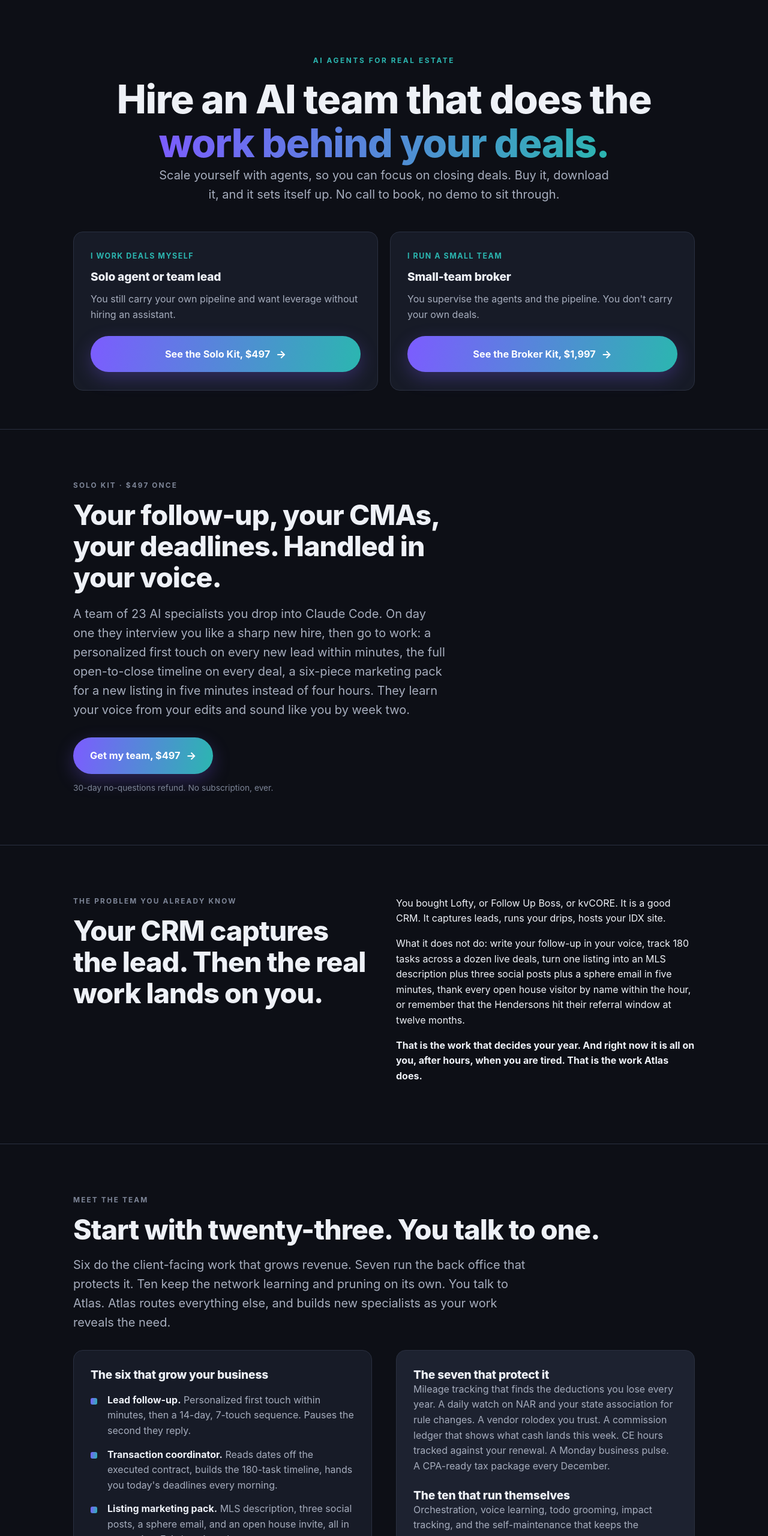
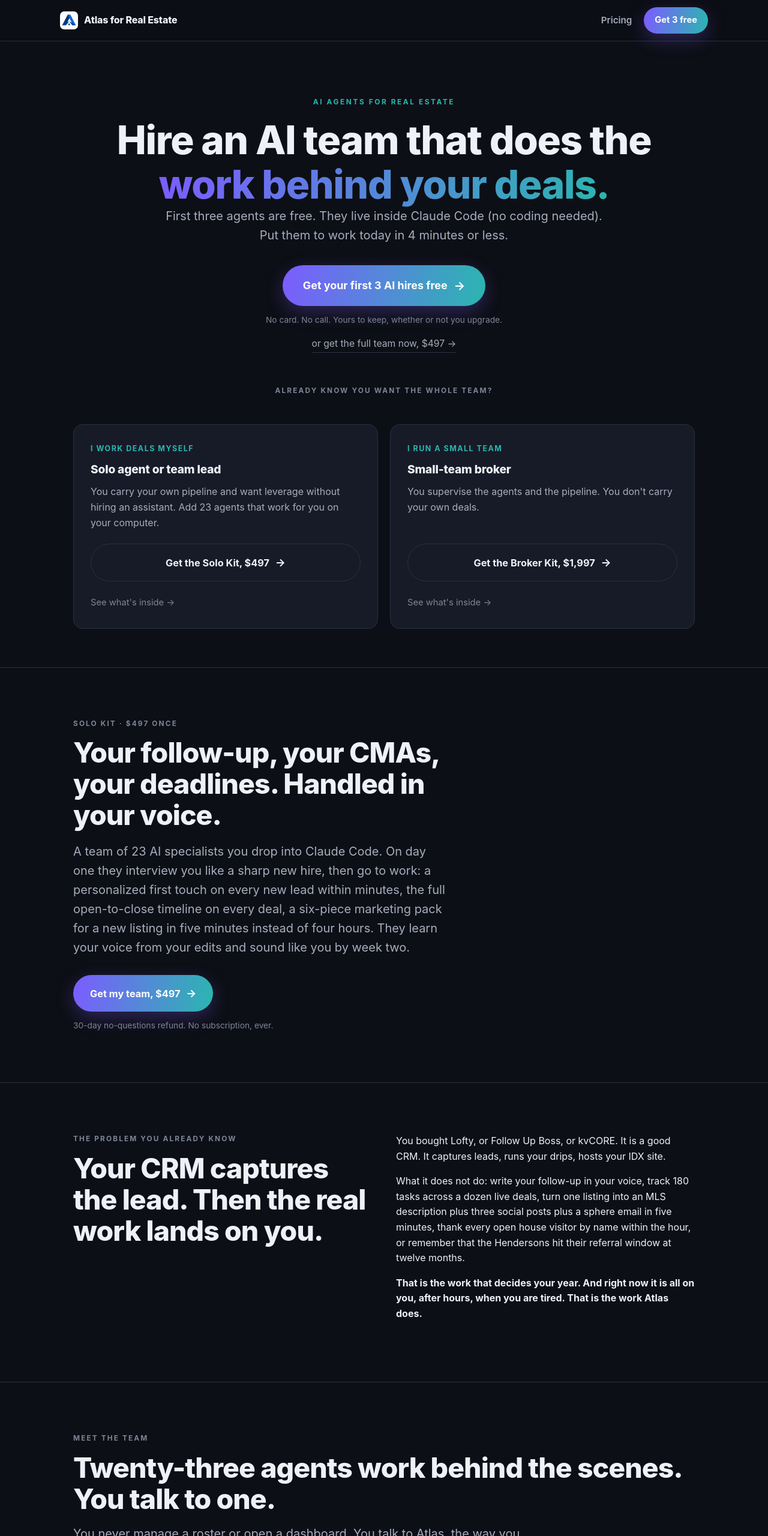
Before and after one commit to GeraldZingraf/atlas-re-site, a website: page index.html in a window 1280 px wide. Shown: the top 2560 px of the page at 60% size. Drawn offline with Linux system fonts and the light colour scheme.

Commit message:
Homepage: free-first hero + nav/sticky to free starter, value-led team section, Build Agent/Workflow spotlight, pricing copy cleanup
- Hero primary CTA -> /free-starter.html (First three agents free); paid demoted to secondary $497 link + ghost fork.
- Sticky mobile CTA and nav 'Get 3 free' -> free starter; nav 'Pricing' -> #pricing fork.
- Meet-the-team reframed value-over-features (talk to Atlas, it routes 23 agents).
- Virtual Office: spotlight Build a New Agent / Build a New Workflow.
- Day-one section: 23 agents in 4 weeks, keeps building weekly.
- Removed API-usage cost line (solo+broker) and refund/updates bullets.

Co-Authored-By: Claude Opus 4.8 <noreply@anthropic.com>

```diff
--- a/index.html
+++ b/index.html
@@ -58,7 +58,7 @@
   .grad{background:var(--accent-grad);-webkit-background-clip:text;background-clip:text;color:transparent}
   .muted{color:var(--muted)}
   .faint{color:var(--faint)}
-  section{padding:84px 0;border-top:1px solid var(--line)}
+  section{padding:84px 0;border-top:1px solid var(--line);scroll-margin-top:70px}
   .hero{padding:92px 0 64px;border-top:0;text-align:center}
   .hero .lead{margin-left:auto;margin-right:auto}
 
@@ -74,6 +74,25 @@
   .btn-ghost:hover{border-color:var(--brand);color:#fff}
   .btn .arrow{font-size:1.1em;transform:translateY(1px)}
   .refund{font-size:.86rem;color:var(--faint);margin-top:12px}
+
+  /* top nav */
+  .nav{position:sticky;top:0;z-index:60;border-bottom:1px solid var(--line);background:rgba(13,15,22,.72);backdrop-filter:blur(8px)}
+  .nav-in{display:flex;align-items:center;justify-content:space-between;padding:12px 0}
+  .brand{display:inline-flex;align-items:center;gap:10px;font-weight:800;letter-spacing:-.01em;text-decoration:none;color:var(--ink)}
+  .brand img{width:30px;height:30px;border-radius:7px}
+  .nav-links{display:flex;align-items:center;gap:20px}
+  .navlink{color:var(--muted);text-decoration:none;font-weight:600;font-size:.95rem}
+  .navlink:hover{color:var(--ink)}
+  .btn-sm{padding:10px 18px;font-size:.92rem}
+
+  /* hero CTA (free-first) */
+  .hero-cta{margin-top:34px;display:flex;flex-direction:column;align-items:center}
+  .btn-lg{padding:18px 34px;font-size:1.12rem}
+  .hero-secondary{display:inline-block;margin-top:16px;color:var(--muted);font-size:.98rem;text-decoration:none;border-bottom:1px solid var(--line);padding-bottom:2px}
+  .hero-secondary:hover{color:var(--ink);border-color:var(--brand)}
+  .fork-kicker{margin-top:54px;text-align:center;scroll-margin-top:80px}
+  .seelink{display:inline-block;margin-top:10px;color:var(--faint);font-size:.92rem;text-decoration:none}
+  .seelink:hover{color:var(--ink)}
 
   /* fork */
   .fork{display:grid;grid-template-columns:1fr 1fr;gap:20px;margin-top:46px;text-align:left}
@@ -150,31 +169,52 @@
     .hero{padding:64px 0 44px}
     .sticky-cta{display:block}
     body{padding-bottom:76px}
+    .nav .navlink{display:none}
+    .hero-cta .btn-lg{width:100%}
   }
 </style>
 <script src="/analytics.js" defer></script>
 </head>
 <body>
 
+<nav class="nav">
+  <div class="wrap nav-in">
+    <a class="brand" href="/"><img src="favicon.png" alt="" /> Atlas for Real Estate</a>
+    <div class="nav-links">
+      <a class="navlink" href="#pricing">Pricing</a>
+      <a class="btn btn-primary btn-sm" href="/free-starter.html">Get 3 free</a>
+    </div>
+  </div>
+</nav>
+
 <!-- ===================== HERO + FORK ===================== -->
 <header class="hero">
   <div class="wrap">
     <p class="eyebrow">AI agents for real estate</p>
     <h1>Hire an AI team that does the<br><span class="grad">work behind your deals.</span></h1>
-    <p class="lead">Scale yourself with agents, so you can focus on closing deals. Buy it, download it, and it sets itself up. No call to book, no demo to sit through.</p>
+    <p class="lead">First three agents are free. They live inside Claude Code (no coding needed). Put them to work today in 4 minutes or less.</p>
 
+    <div class="hero-cta">
+      <a class="btn btn-primary btn-lg" href="/free-starter.html">Get your first 3 AI hires free <span class="arrow">&rarr;</span></a>
+      <div class="refund">No card. No call. Yours to keep, whether or not you upgrade.</div>
+      <a class="hero-secondary" href="/checkout.html?sku=solo">or get the full team now, $497 &rarr;</a>
+    </div>
+
+    <p class="kicker fork-kicker" id="pricing">Already know you want the whole team?</p>
     <div class="fork">
       <div class="fork-card">
         <span class="tag">I work deals myself</span>
         <h3>Solo agent or team lead</h3>
-        <p>You still carry your own pipeline and want leverage without hiring an assistant.</p>
-        <a class="btn btn-primary" href="#solo">See the Solo Kit, $497 <span class="arrow">&rarr;</span></a>
+        <p>You carry your own pipeline and want leverage without hiring an assistant. Add 23 agents that work for you on your computer.</p>
+        <a class="btn btn-ghost" href="/checkout.html?sku=solo">Get the Solo Kit, $497 <span class="arrow">&rarr;</span></a>
+        <a class="seelink" href="#solo">See what's inside &rarr;</a>
       </div>
       <div class="fork-card">
         <span class="tag">I run a small team</span>
         <h3>Small-team broker</h3>
         <p>You supervise the agents and the pipeline. You don't carry your own deals.</p>
-        <a class="btn btn-primary" href="#broker">See the Broker Kit, $1,997 <span class="arrow">&rarr;</span></a>
+        <a class="btn btn-ghost" href="/checkout.html?sku=broker">Get the Broker Kit, $1,997 <span class="arrow">&rarr;</span></a>
+        <a class="seelink" href="#broker">See what's inside &rarr;</a>
       </div>
     </div>
   </div>
@@ -215,26 +255,24 @@
 <section>
   <div class="wrap">
     <p class="kicker">Meet the team</p>
-    <h2>Start with twenty-three. You talk to one.</h2>
-    <p class="lead" style="margin-top:16px">Six do the client-facing work that grows revenue. Seven run the back office that protects it. Ten keep the network learning and pruning on its own. You talk to Atlas. Atlas routes everything else, and builds new specialists as your work reveals the need.</p>
+    <h2>Twenty-three agents work behind the scenes. You talk to one.</h2>
+    <p class="lead" style="margin-top:16px">You never manage a roster or open a dashboard. You talk to Atlas, the way you would text an assistant, and Atlas quietly puts the rest of the team to work. No names to learn, no tasks to hand out. You ask, it routes, the work comes back done.</p>
 
     <div class="two" style="margin-top:30px">
       <div class="panel">
-        <h3>The six that grow your business</h3>
+        <h3>What changes on a normal Tuesday</h3>
         <ul class="clean">
-          <li><b>Lead follow-up.</b> Personalized first touch within minutes, then a 14-day, 7-touch sequence. Pauses the second they reply.</li>
-          <li><b>Transaction coordinator.</b> Reads dates off the executed contract, builds the 180-task timeline, hands you today's deadlines every morning.</li>
-          <li><b>Listing marketing pack.</b> MLS description, three social posts, a sphere email, and an open house invite, all in your voice. Fair-housing-clean.</li>
-          <li><b>CMA builder.</b> Comp analysis with defensible adjustments, a price range with reasoning, and a client-ready narrative.</li>
-          <li><b>Open house follow-up.</b> Thank-yous within the hour, day-2 highlights, day-5 re-engagement, plus a same-day report for your seller.</li>
-          <li><b>Past client nurture.</b> Monthly touch list, anniversary notes, referral asks timed to 90 days, 12 months, and 24 months post-close.</li>
+          <li>Every new lead gets a personal first touch within minutes, not whenever you finally sit down at night.</li>
+          <li>Every live deal has its dates tracked, so nothing slips while you are out showing houses.</li>
+          <li>A new listing turns into a full marketing pack before your coffee is cold.</li>
+          <li>Your past clients hear from you on the dates that actually bring referrals back.</li>
+          <li>The mileage, the renewals, the weekly numbers, all handled quietly in the background.</li>
         </ul>
       </div>
       <div class="panel panel-2">
-        <h3>The seven that protect it</h3>
-        <p class="muted">Mileage tracking that finds the deductions you lose every year. A daily watch on NAR and your state association for rule changes. A vendor rolodex you trust. A commission ledger that shows what cash lands this week. CE hours tracked against your renewal. A Monday business pulse. A CPA-ready tax package every December.</p>
-        <h3 style="margin-top:26px">The ten that run themselves</h3>
-        <p class="muted">Orchestration, voice learning, todo grooming, impact tracking, and the self-maintenance that keeps the network from sprawling. You never see most of it. That is the point.</p>
+        <h3>What that feels like</h3>
+        <p class="muted">You close the laptop and the work behind your deals is already done. The follow-up is written in your voice. The deadlines are covered. The marketing went out. You are still the only human your clients ever talk to, and the busywork that used to eat your nights and weekends is simply not yours to carry anymore.</p>
+        <p class="muted" style="margin-top:18px">Twenty-three agents cover the front office, the back office, and the work that quietly runs itself. You will never meet most of them. That is the point.</p>
       </div>
     </div>
   </div>
@@ -250,6 +288,7 @@
     <div class="stack">
       <p>Atlas ships with a Virtual Office you open from a shortcut on your desktop. It is your network rendered as a floor plan, branded with your name, not ours. Leads and sphere in one room, active deals in another, listing marketing, the back office, the learning floor where your voice gets tuned.</p>
       <p>You can see which specialists are working, what they produced overnight, and what is waiting for your review. It is the difference between trusting a black box and watching your team on the floor.</p>
+      <p><b>The office is also where your team grows.</b> Two buttons sit right on the floor. <b>Build a New Agent</b> spins up a brand-new specialist for a job you keep doing by hand. <b>Build a New Workflow</b> chains several agents into one routine that runs start to finish on its own. You describe what you want in plain English, and the office builds it and puts it to work. Your team is never frozen at twenty-three.</p>
       <p class="faint">One double-click. It runs entirely on your laptop.</p>
     </div>
   </div>
@@ -263,8 +302,8 @@
 <section>
   <div class="wrap">
     <p class="kicker">Day one is the difference</p>
-    <h2>A new hire takes four months. This takes four weeks.</h2>
-    <p class="lead" style="margin-top:16px">A real assistant needs a quarter before they know your voice, your market, and your standards. Atlas compresses that to four weeks, and you watch it happen.</p>
+    <h2>A new hire takes four months. Atlas builds a team of over 23 agents in 4 weeks.</h2>
+    <p class="lead" style="margin-top:16px">A real assistant needs a quarter before they know your voice, your market, and your standards. Atlas compresses that to four weeks. And then they start hiring (building) more agents for you every week.</p>
     <div class="timeline">
       <div class="row"><div class="wk">Week 1</div><div class="desc">Aggressive build. Your core specialists go live and start staging real work for your review. Every accept, edit, and reject teaches the network.</div></div>
       <div class="row"><div class="wk">Week 2</div><div class="desc">It has watched you long enough to write your voice file. Drafts start coming back sounding like you, not a generic template.</div></div>
@@ -321,16 +360,16 @@
     <p class="kicker">What it costs</p>
     <div class="price-card">
       <div class="price">$497<small>once. that is the whole product.</small></div>
-      <p class="muted">No Atlas subscription. No per-seat fee. No "lite" tier holding features hostage. You bring your own Claude subscription (from $20 a month) plus a few dollars of API usage for scheduled jobs. That is the only ongoing cost.</p>
+      <p class="muted">No Atlas subscription. No per-seat fee. No "lite" tier holding features hostage. You bring your own Claude subscription (from $20 a month). That is the only ongoing cost.</p>
       <ul class="clean">
         <li>23 AI specialists to start (6 client-facing, 7 back-office, 10 that run the network), and the team keeps growing as Atlas builds new ones with you</li>
         <li>The Realtor Ramp: a new-hire onboarding that configures the team to your business on day one. No forms.</li>
         <li>The Virtual Office, 7 CRM connection guides, and a fair-housing backstop on every drafting agent</li>
-        <li>Free updates for life. 30-day no-questions refund.</li>
       </ul>
       <!-- Solo Kit -> PayPal payment link -->
       <a class="btn btn-primary" href="/checkout.html?sku=solo">Get my team, $497 <span class="arrow">&rarr;</span></a>
       <div class="refund">30-day no-questions refund. Pay once. Yours to keep.</div>
+      <div style="margin-top:14px"><a class="seelink" href="/free-starter.html">Not ready to buy? Start with 3 free &rarr;</a></div>
     </div>
   </div>
 </section>
@@ -423,12 +462,11 @@
     <p class="kicker">What it costs</p>
     <div class="price-card">
       <div class="price">$1,997<small>flat. one time. every agent on your team.</small></div>
-      <p class="muted">The kit, the full setup playbook, and free updates for life. No per-seat fee, no Atlas subscription. You bring your own Claude subscription (from $20 a month) and a few dollars of API usage. Client confirmations send by email from your team's own Gmail or Outlook, so there is no extra messaging cost. Nothing else.</p>
+      <p class="muted">The kit, the full setup playbook, and free updates for life. No per-seat fee, no Atlas subscription. You bring your own Claude subscription (from $20 a month). Client confirmations send by email from your team's own Gmail or Outlook, so there is no extra messaging cost. Nothing else.</p>
       <ul class="clean">
         <li>Built for small teams, not solo producers and not large multi-office firms</li>
         <li>Four oversight specialists plus the back-office and meta agents</li>
         <li>The same 4-week new-hire ramp. No 90-day pilot, no consulting engagement.</li>
-        <li>30-day no-questions refund.</li>
       </ul>
       <!-- Broker Kit -> PayPal payment link -->
       <a class="btn btn-primary" href="/checkout.html?sku=broker">Get the Broker Kit, $1,997 <span class="arrow">&rarr;</span></a>
@@ -445,13 +483,13 @@
   <div class="wrap">
     <div>Atlas for Real Estate &middot; Built for solo agents and small teams.</div>
     <div class="faint">Runs on your own laptop inside Claude Code. Your data stays with you.</div>
+    <div><a class="navlink" href="/free-starter.html">Get your first 3 AI hires free &rarr;</a></div>
   </div>
 </footer>
 
 <!-- sticky mobile CTA -->
 <div class="sticky-cta">
-  <!-- TODO: point this at your primary checkout, or leave as #solo to send to pricing -->
-  <a class="btn btn-primary" href="#solo">Get Atlas for Real Estate <span class="arrow">&rarr;</span></a>
+  <a class="btn btn-primary" href="/free-starter.html">Get your first 3 AI hires free <span class="arrow">&rarr;</span></a>
 </div>
 
 </body>
```
